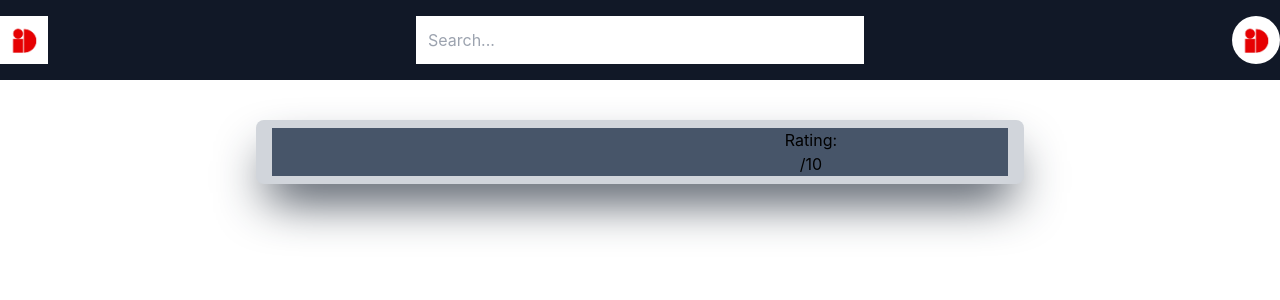
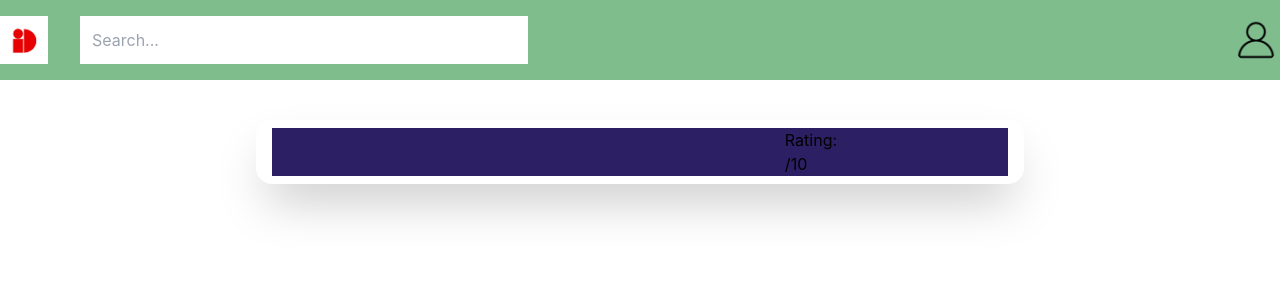
Before and after one commit to me-lin-da/RateMyBetrieb, a React (Create React App) app in the folder Frontend/rmb/: page / in a window 1280 px wide. Shown: the top 300 px of the page. Built offline with nearby package versions, Linux system fonts and the light colour scheme.

Commit message:
made changes
Add router
Add main and secondary colors to tailwind
Change all colors
Add layout layer
Add header
Design header
Add dropdown

```diff
--- a/Frontend/rmb/package.json
+++ b/Frontend/rmb/package.json
@@ -13,6 +13,7 @@
     "@types/react-dom": "^18.2.25",
     "react": "^18.2.0",
     "react-dom": "^18.2.0",
+    "react-router-dom": "^6.23.0",
     "react-scripts": "5.0.1",
     "typescript": "^4.9.5",
     "web-vitals": "^2.1.4"
--- a/Frontend/rmb/src/App.tsx
+++ b/Frontend/rmb/src/App.tsx
@@ -1,14 +1,22 @@
 import "./App.css";
-import Header from "./components/organisms/header";
 import RMB from "./components/pages/RMB";
+import { createBrowserRouter, RouterProvider } from "react-router-dom";
+import Layout from "./components/Layout";
 
 function App() {
-  return (
-    <div className="App">
-      <Header />
-      <RMB />
-    </div>
-  );
+  const router = createBrowserRouter([
+    {
+      element: <Layout />,
+      children: [
+        {
+          path: "/",
+          element: <RMB />,
+        },
+      ],
+    },
+  ]);
+
+  return <RouterProvider router={router} />;
 }
 
 export default App;
--- /dev/null
+++ b/Frontend/rmb/src/components/Layout.tsx
@@ -0,0 +1,14 @@
+import { Outlet } from "react-router-dom";
+import Header from "./organisms/header";
+
+const Layout = () => {
+  return (
+    <>
+      <Header />
+      <main>
+        <Outlet />
+      </main>
+    </>
+  );
+};
+export default Layout;
--- a/Frontend/rmb/src/components/molecules/Content.tsx
+++ b/Frontend/rmb/src/components/molecules/Content.tsx
@@ -3,8 +3,10 @@ import Card from "../organisms/Card";
 
 const Content = () => {
   return (
-    <div className="w-full align-middle bg-gray-300 p-4 pb-2 pt-2 rounded-lg">
-      <Card />
+    <div className="relative bg-gray-400 w-3/5 mx-auto h-full rounded-2xl border-none mt-10 shadow-2xl shadow-gray-800">
+      <div className="w-full align-middle bg-gray-300 p-4 pb-2 pt-2 rounded-lg">
+        <Card />
+      </div>
     </div>
   );
 };
--- /dev/null
+++ b/Frontend/rmb/src/components/molecules/Dropdown.tsx
@@ -0,0 +1,48 @@
+import React, { useState } from "react";
+
+interface MenuItem {
+  label: string;
+  action: () => void;
+}
+
+interface DropdownProps {
+  items: MenuItem[];
+  triggerElement: React.ReactNode;
+}
+
+const Dropdown = ({ items, triggerElement }: DropdownProps) => {
+  const [isOpen, setIsOpen] = useState(false);
+
+  const toggleDropdown = () => {
+    setIsOpen(!isOpen);
+  };
+
+  const handleItemClick = (action: () => void) => {
+    action();
+    toggleDropdown();
+  };
+
+  return (
+    <div className="relative inline-block text-left">
+      <div onClick={toggleDropdown}>{triggerElement}</div>
+
+      {isOpen && (
+        <div className="absolute right-0 mt-2 p-0 w-24 shadow-lg bg-white ring-1 ring-opacity-5 z-50 rounded-full">
+          <div className="flex-col">
+            {items.map((item, index) => (
+              <button
+                key={index}
+                onClick={() => handleItemClick(item.action)}
+                className="block px-4 py-2 text-sm text-secondary w-full text-left bg-main hover:bg-secondary hover:text-main"
+              >
+                {item.label}
+              </button>
+            ))}
+          </div>
+        </div>
+      )}
+    </div>
+  );
+};
+
+export default Dropdown;
--- a/Frontend/rmb/src/components/molecules/searchfield.tsx
+++ b/Frontend/rmb/src/components/molecules/searchfield.tsx
@@ -23,7 +23,7 @@ const SearchBar = ({ onSearch }: SearchBarProps) => {
         placeholder="Search..."
         value={searchQuery}
         onChange={handleInputChange}
-        className=" w-2/5 p-3 text-cyan-600"
+        className=" w-2/5 p-3 text-main "
       />
     </form>
   );
--- a/Frontend/rmb/src/components/organisms/Card.tsx
+++ b/Frontend/rmb/src/components/organisms/Card.tsx
@@ -20,13 +20,12 @@ const Card = ({
 }: CardProps) => {
   return (
     <div>
-      <div className="flex flex-row bg-slate-600">
+      <div className="flex flex-row bg-main">
         <Logo photosrc={photosrc} alt={alt} />
         <Title companyName={companyName} description={description} />
         <div className="m-auto items-end">
-          <p>
-            Rating: <Rating rating={rating} />
-            /10
+          <p className="text-white">
+            Rating: <Rating rating={rating} /> /10
           </p>
         </div>
       </div>
--- a/Frontend/rmb/src/components/organisms/header.tsx
+++ b/Frontend/rmb/src/components/organisms/header.tsx
@@ -1,12 +1,29 @@
-import React from "react";
+import React, { useState } from "react";
 import SearchBar from "../molecules/searchfield";
 import Logo from "../../assets/IDLogo.jpeg";
+import Account from "../../assets/Account.png";
+import Dropdown from "../molecules/Dropdown";
 
 const Header = () => {
   const OnSearch = () => {};
+  const handleItemClick = () => {
+    console.log("Item clicked");
+  };
+  const menuItems = [
+    { label: "Item 1", action: handleItemClick },
+    { label: "Item 2", action: handleItemClick },
+    { label: "Item 3", action: handleItemClick },
+  ];
+  const imageTrigger = (
+    <img
+      src={Account}
+      className="flex items-center btn-icon max-w-80 max-h-12 m-auto hover:bg-main rounded-full"
+      alt="Logo"
+    />
+  );
   return (
-    <header className="bg-gray-900 text-white py-4">
-      <div className="container mx-auto flex justify-between items-center">
+    <header className="bg-secondary text-white py-4">
+      <div className="container mx-auto flex justify-between">
         <div className="flex items-center">
           <img
             src={Logo}
@@ -17,11 +34,7 @@ const Header = () => {
         <div className="flex-grow mx-8">
           <SearchBar onSearch={OnSearch} />
         </div>
-        <img
-          src={Logo}
-          className="rounded-full items-end btn-icon max-w-80 max-h-12 m-auto"
-          alt="sss"
-        />
+        <Dropdown items={menuItems} triggerElement={imageTrigger} />
       </div>
     </header>
   );
--- a/Frontend/rmb/src/components/pages/RMB.tsx
+++ b/Frontend/rmb/src/components/pages/RMB.tsx
@@ -3,7 +3,7 @@ import Content from "../molecules/Content";
 
 const RMB = () => {
   return (
-    <div className="relative bg-gray-400 w-3/5 mx-auto h-full rounded-2xl border-none mt-10 shadow-2xl shadow-gray-800">
+    <div>
       <Content />
     </div>
   );
--- a/Frontend/rmb/tailwind.config.js
+++ b/Frontend/rmb/tailwind.config.js
@@ -2,6 +2,10 @@
 module.exports = {
   content: ["./src/**/*.{js,jsx,ts,tsx}"],
   theme: {
+    colors: {
+      main: "#2c1f64",
+      secondary: "#7fbd8c",
+    },
     extend: {},
   },
   plugins: [],
```
Also changed, not shown: Frontend/rmb/src/assets/Account.png (added), 1 other file (tests, documents, lock files or other folders).
